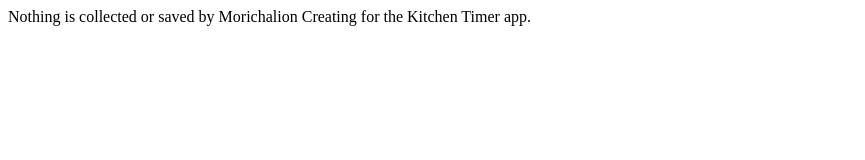
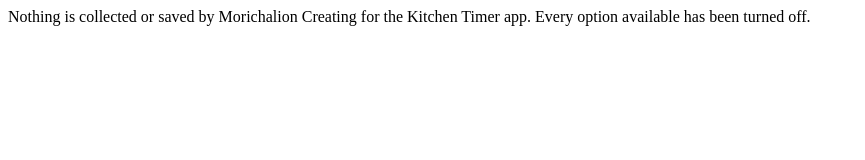
Before and after one commit to Morichalion/Dev, a plain HTML site: page Privacy/KitchenTimer.html in a window 1280 px wide. Shown: the whole page, without its empty margins (0-865 px from the left). Drawn offline with Linux system fonts and the light colour scheme.

Commit message:
Update KitchenTimer.html

```diff
--- a/Privacy/KitchenTimer.html
+++ b/Privacy/KitchenTimer.html
@@ -4,7 +4,7 @@
   </head>
   <body>
     <p>
-      Nothing is collected or saved by Morichalion Creating for the Kitchen Timer app.
+      Nothing is collected or saved by Morichalion Creating for the Kitchen Timer app. Every option available has been turned off.
     </p>
   </body>
 </html>
```
